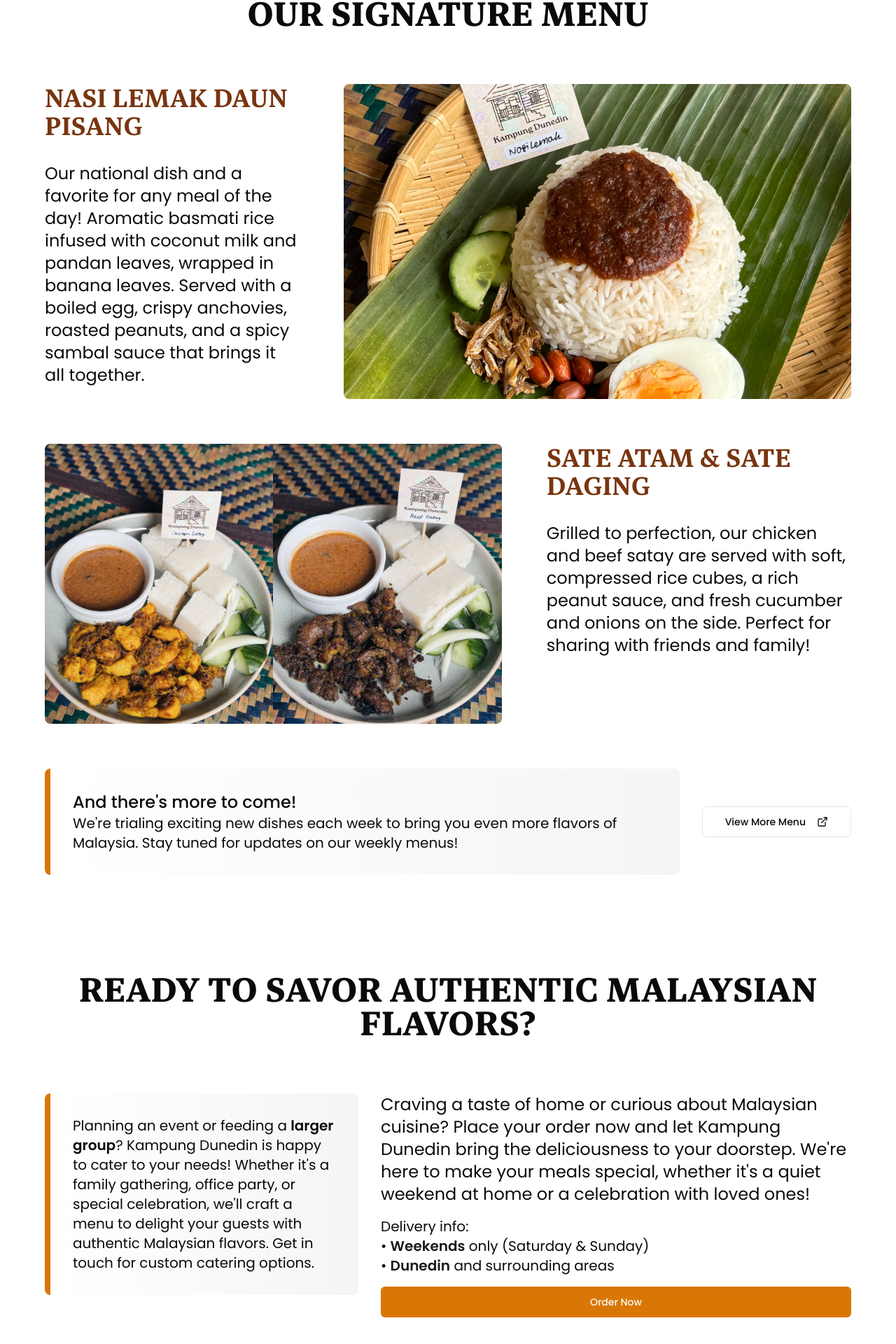
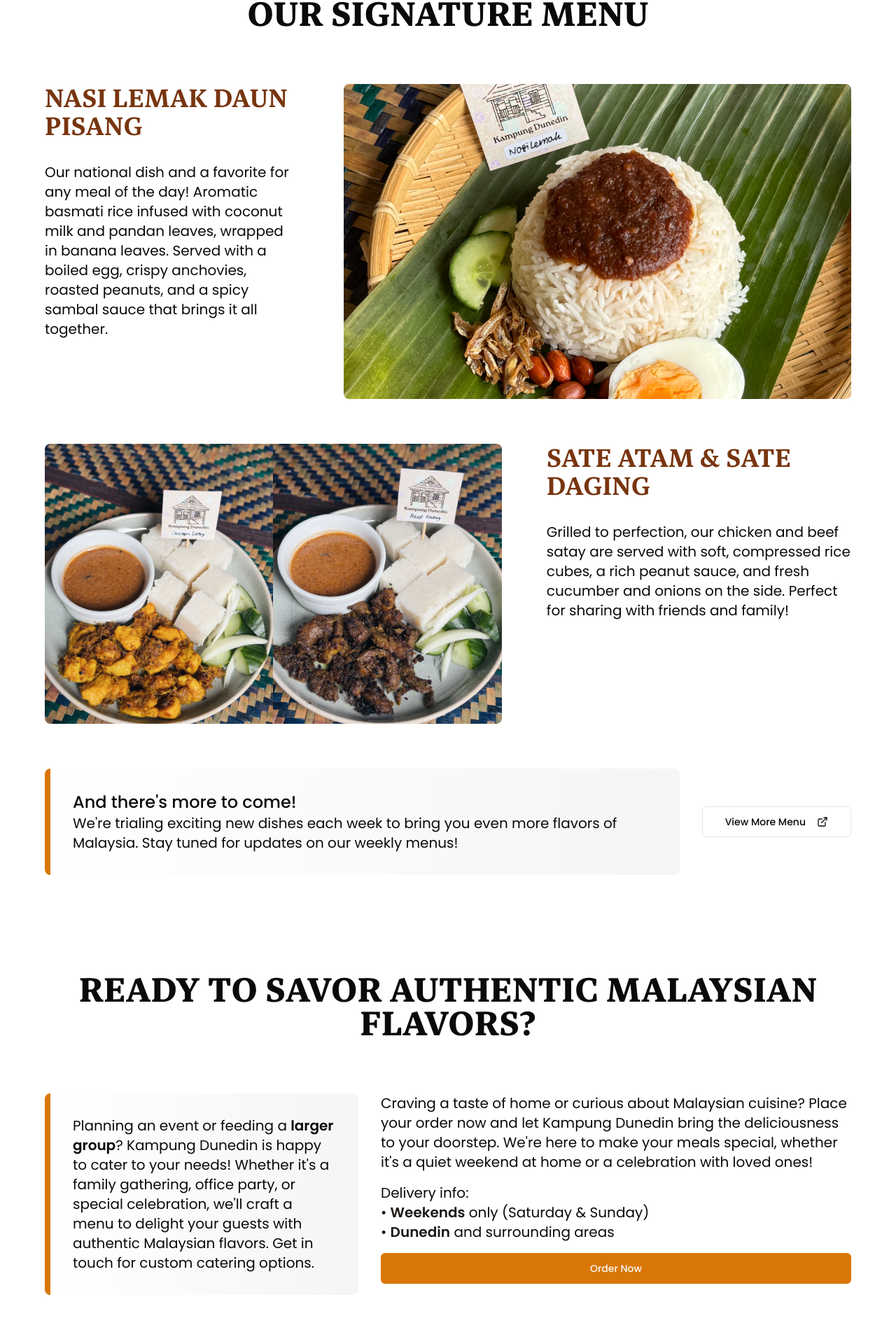
Before and after one commit to wamofi97/kampung-dunedin, a Next.js app: page / in a window 1280 px wide. Shown: the part 1625-3545 px from the top of the page at 70% size. Built offline with nearby package versions, Linux system fonts and the light colour scheme.

Commit message:
adjust body size

```diff
--- a/src/app/page.tsx
+++ b/src/app/page.tsx
@@ -55,7 +55,7 @@
               <h3 className="font-heading text-2xl font-semibold text-amber-900 lg:text-4xl">
                 NASI LEMAK DAUN PISANG
               </h3>
-              <p className="text-xl lg:text-2xl">
+              <p className="text-lg lg:text-xl">
                 Our national dish and a favorite for any meal of the day!
                 Aromatic basmati rice infused with coconut milk and pandan
                 leaves, wrapped in banana leaves. Served with a boiled egg,
@@ -78,7 +78,7 @@
               <h3 className="font-heading text-2xl font-semibold text-amber-900 lg:text-4xl">
                 SATE ATAM & SATE DAGING
               </h3>
-              <p className="text-xl lg:text-2xl">
+              <p className="text-lg lg:text-xl">
                 Grilled to perfection, our chicken and beef satay are served
                 with soft, compressed rice cubes, a rich peanut sauce, and fresh
                 cucumber and onions on the side. Perfect for sharing with
@@ -132,7 +132,7 @@
         </Headingwbackground>
         <div className="flex flex-col gap-x-8 md:flex-row-reverse">
           <div className="mb-4 space-y-4 md:w-3/5">
-            <p className="text-xl lg:text-2xl">
+            <p className="text-lg lg:text-xl">
               Craving a taste of home or curious about Malaysian cuisine? Place
               your order now and let Kampung Dunedin bring the deliciousness to
               your doorstep. We&apos;re here to make your meals special, whether
```
